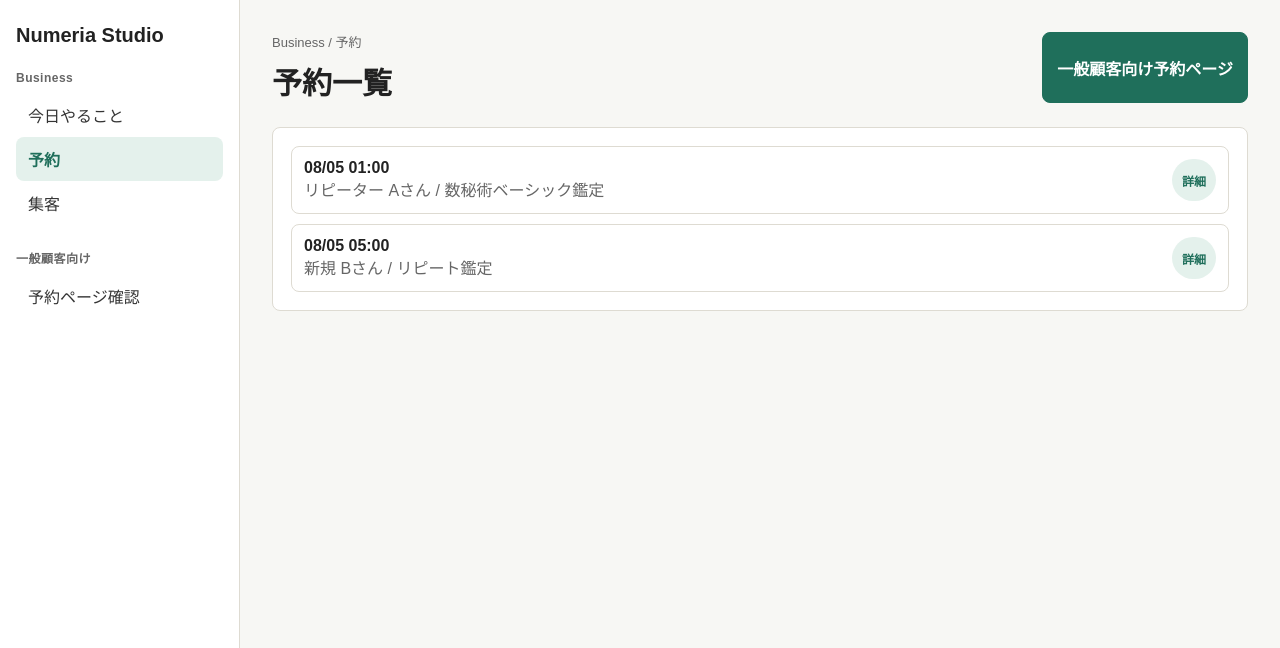
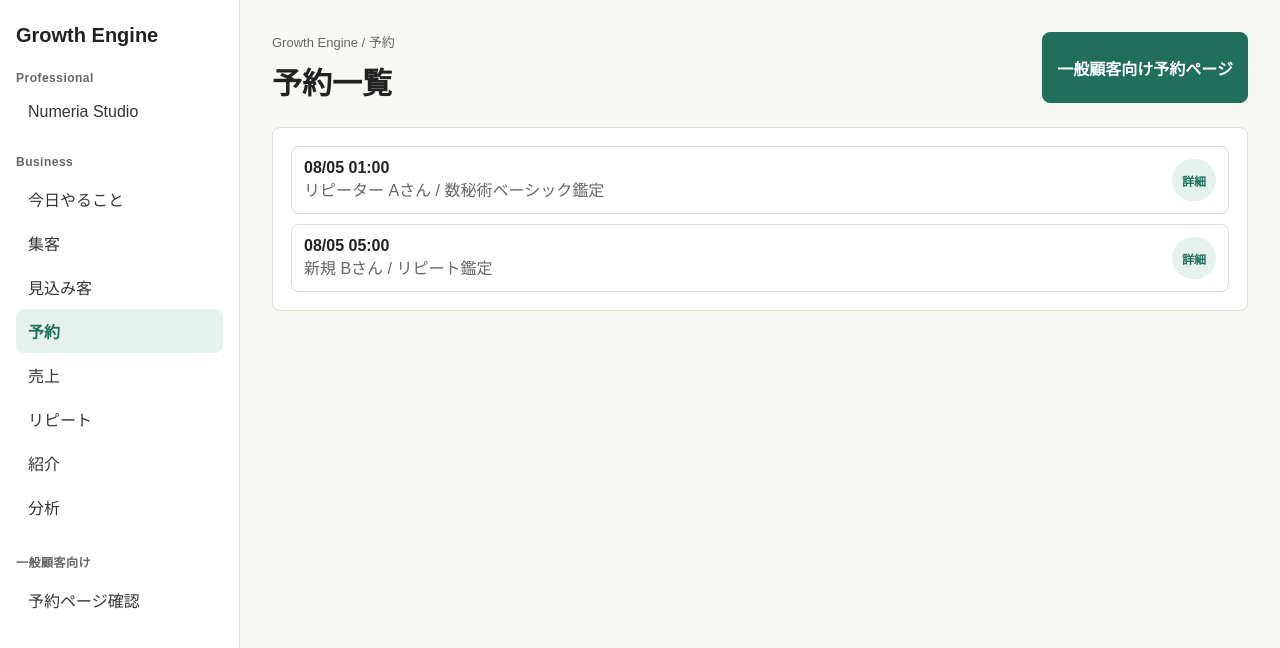
Before and after one commit to karukimori-wq/Growth-Engine, a Next.js app: page /app/business/reservations in a window 1280 px wide. Shown: the top 648 px of the page. Built offline with nearby package versions, Linux system fonts and the light colour scheme; no server answers.

Commit message:
Use common business navigation on reservations page

```diff
--- a/src/app/app/business/reservations/page.tsx
+++ b/src/app/app/business/reservations/page.tsx
@@ -1,4 +1,5 @@
 import { demoWorkspace } from "@/lib/mock-data";
+import { businessMenu, getProfessionalApp } from "@/lib/professional-app-registry";
 import { listBusinessReservations } from "@/server/business-reservations";
 import { createReservationFromReference } from "@/server/public-reservation-store";
 
@@ -27,6 +28,7 @@ function formatTime(value: string) {
 
 export default async function ReservationsPage({ searchParams }: Props) {
   const params = await searchParams;
+  const currentProfessionalApp = getProfessionalApp(demoWorkspace.professionalStudioType);
   const fallbackReservation = createReservationFromReference(params);
   const records = await listBusinessReservations(
     demoWorkspace.id,
@@ -36,13 +38,17 @@ export default async function ReservationsPage({ searchParams }: Props) {
   return (
     <div className="shell">
       <aside className="sidebar">
-        <h1 className="brand">Numeria Studio</h1>
+        <h1 className="brand">Growth Engine</h1>
         <nav>
           <div className="nav-group">
+            <p className="nav-title">Professional</p>
+            <a className="nav-link" href={`/app/professional/${currentProfessionalApp.studioKey}`}>{currentProfessionalApp.studioName}</a>
+          </div>
+          <div className="nav-group">
             <p className="nav-title">Business</p>
-            <a className="nav-link" href="/app/business">今日やること</a>
-            <a className="nav-link active" href="/app/business/reservations">予約</a>
-            <a className="nav-link" href="/app/business/post-draft-briefs/new">集客</a>
+            {businessMenu.map((item) => (
+              <a className={item.href === "/app/business/reservations" ? "nav-link active" : "nav-link"} href={item.href} key={item.href}>{item.label}</a>
+            ))}
           </div>
           <div className="nav-group">
             <p className="nav-title">一般顧客向け</p>
@@ -53,7 +59,7 @@ export default async function ReservationsPage({ searchParams }: Props) {
       <main className="main">
         <header className="page-header">
           <div>
-            <p className="eyebrow">Business / 予約</p>
+            <p className="eyebrow">Growth Engine / 予約</p>
             <h2 className="page-title">予約一覧</h2>
           </div>
           <a className="button" href="/public/booking">一般顧客向け予約ページ</a>
```
